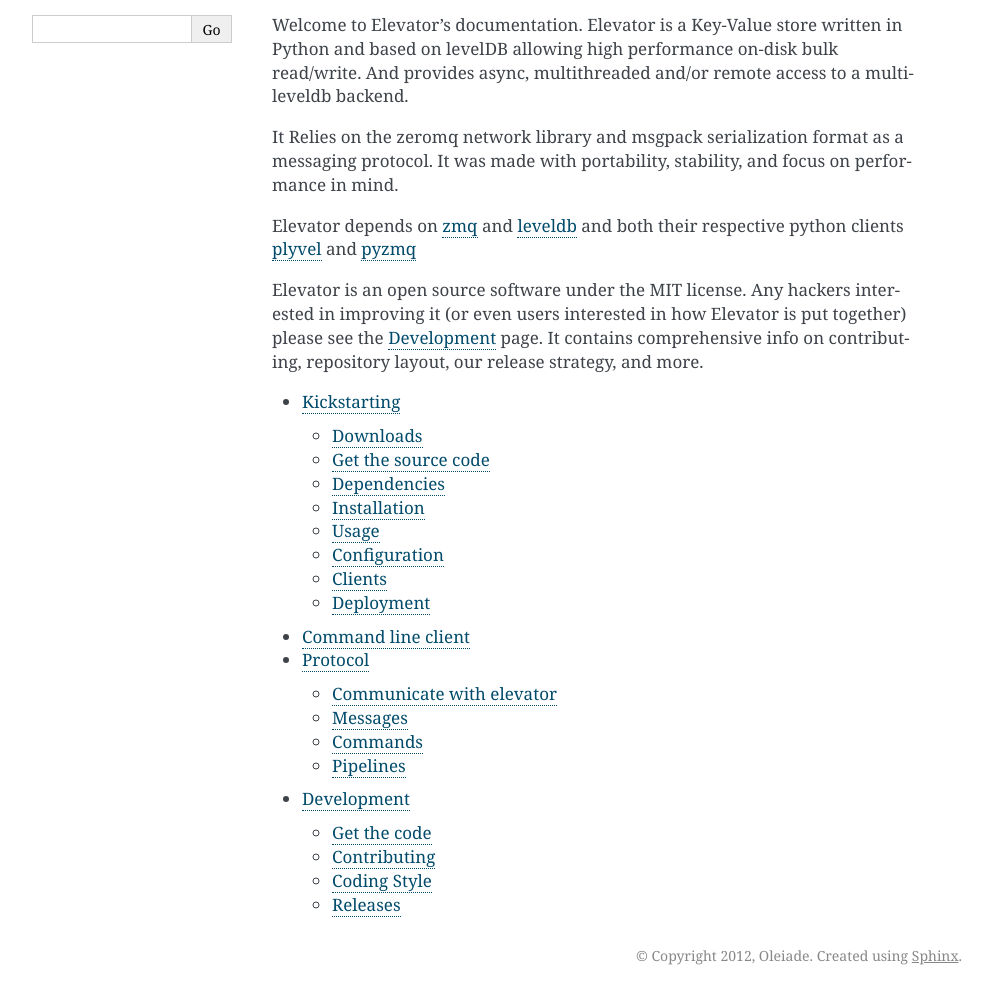
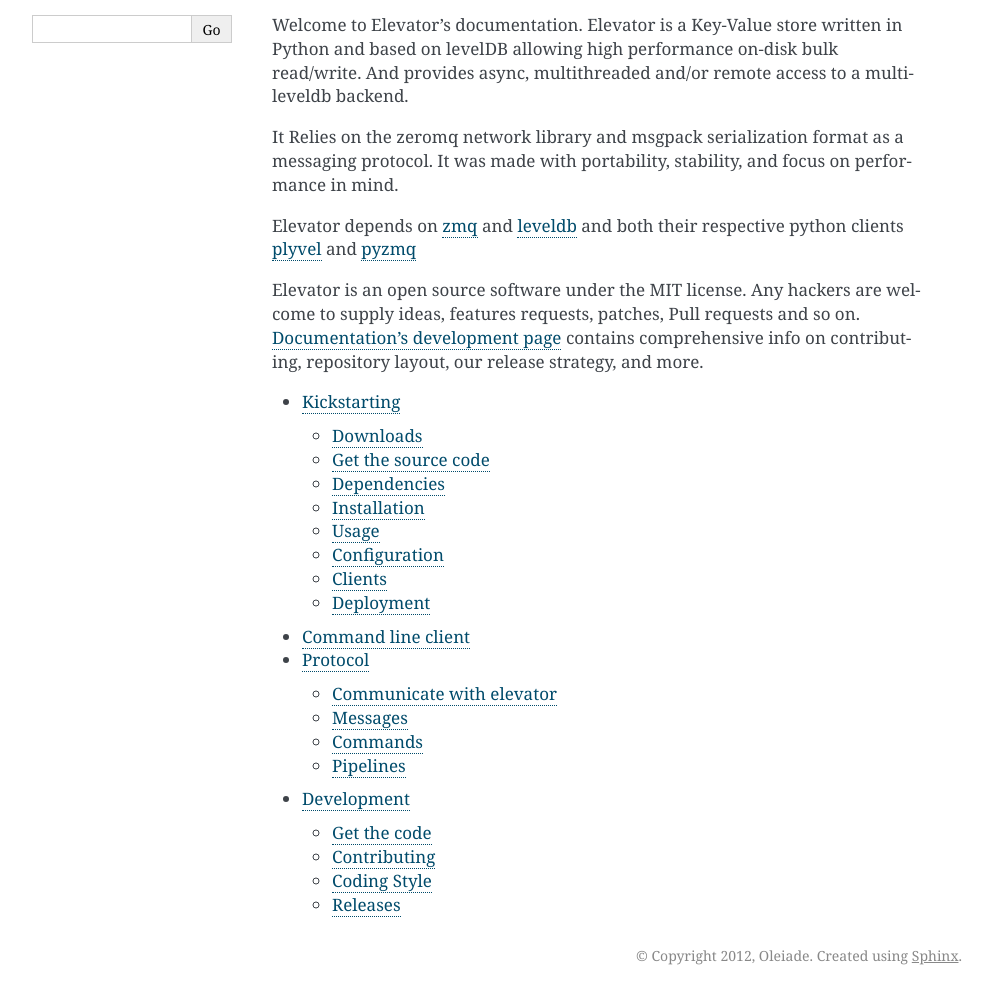
Before and after one commit to oleiade/Elevator, a Sphinx documentation site: the page built from docs/source/index.rst, in a window 1280 px wide, cut to the strip 254-1249 px from the top of the page. Shown: the whole strip, without its empty margins (148-1140 px from the left). Built offline with Sphinx 7.4.7, drawn with Linux system fonts in a browser that asks for light colours.

Commit message:
Fix #133: Call to contribution in Readme and doc

```diff
--- a/README.rst
+++ b/README.rst
@@ -14,6 +14,9 @@
 
 See `Documentation <http://elevator.readthedocs.org>`_ for more details
 
+
+Elevator is an open source software under the MIT license. Any hackers are welcome to supply ideas, features requests, patches, Pull requests and so on.  `Documentation's development page <http://elevator.readthedocs.org>`_ contains comprehensive info on contributing, repository layout, our release strategy, and more.
+
 .. image:: http://api.flattr.com/button/flattr-badge-large.png
     :target: https://flattr.com/submit/auto?user_id=oleiade&url=http://github.com/oleiade/Elevator&title=Elevator&language=&tags=github&category=software
 
@@ -22,8 +25,8 @@
 ----------
 
 - zmq-3.X
+- leveldb
 - pyzmq (built with zmq-3.X)
-- leveldb
 - plyvel
 
 
--- a/docs/source/index.rst
+++ b/docs/source/index.rst
@@ -12,7 +12,7 @@
 
 Elevator depends on `zmq <http://zeromq.org>`_ and `leveldb <http://code.google.com/p/leveldb/>`_ and both their respective python clients `plyvel <https://github.com/wbolster/plyvel>`_ and `pyzmq <https://github.com/zeromq/pyzmq>`_
 
-Elevator is an open source software under the MIT license. Any hackers interested in improving it (or even users interested in how Elevator is put together) please see the :ref:`Development <development>` page. It contains comprehensive info on contributing, repository layout, our release strategy, and more.
+Elevator is an open source software under the MIT license. Any hackers are welcome to supply ideas, features requests, patches, Pull requests and so on.  `Documentation's development page <http://elevator.readthedocs.org>`_ contains comprehensive info on contributing, repository layout, our release strategy, and more.
 
 
 .. include:: contents.rst.inc
```
